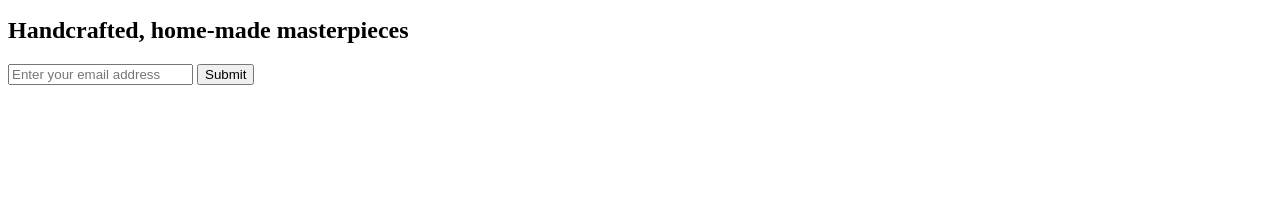
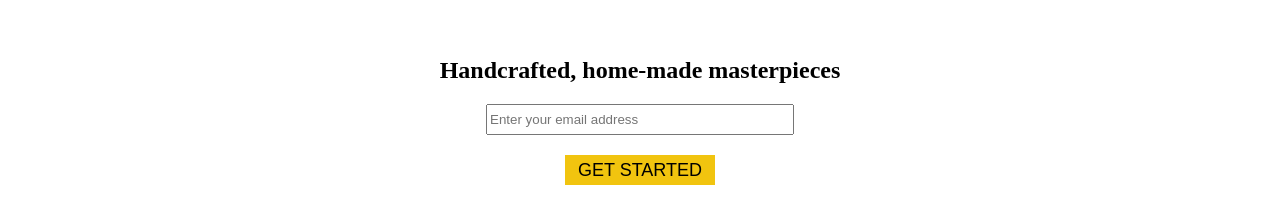
Before and after one commit to ouasamine/nproject, a plain HTML site: page index.html in a window 1280 px wide. Shown: the part 51-274 px from the top of the page. Drawn offline with Linux system fonts and the light colour scheme.

Commit message:
Style form

```diff
--- a/css/style.css
+++ b/css/style.css
@@ -18,3 +18,30 @@
     font-size: 20px;
     color: black;
 }
+
+#form{
+    display: flex;
+    flex-direction: column;
+    justify-content: space-around;
+    width: 50%;
+    align-items: center;
+    margin: 40px auto;
+}
+#email{
+    width: 300px;
+    height: 25px;
+}
+
+#submit{
+    margin-top: 20px;
+    background-color: #f1c40f;
+    text-transform: uppercase;
+    width: 150px;
+    border: 0;
+    height: 30px;
+    font-size: 18px;
+}
+#submit:hover{
+    background-color: orange;
+    transition: background-color 1s;
+}
--- a/index.html
+++ b/index.html
@@ -31,10 +31,11 @@
     </nav>
     </header>
 
-    <h2>Handcrafted, home-made masterpieces</h2>
+
     <form action="https://www.freecodecamp.com/email-submit" method="post" id="form">
+      <h2>Handcrafted, home-made masterpieces</h2>
       <input type="email" placeholder="Enter your email address" id="email">
-      <input type="submit" id="submit">
+      <button type="submit" id="submit">get started</button>
     </form>
     <script  src="js/index.js"></script>
   </body>
```
